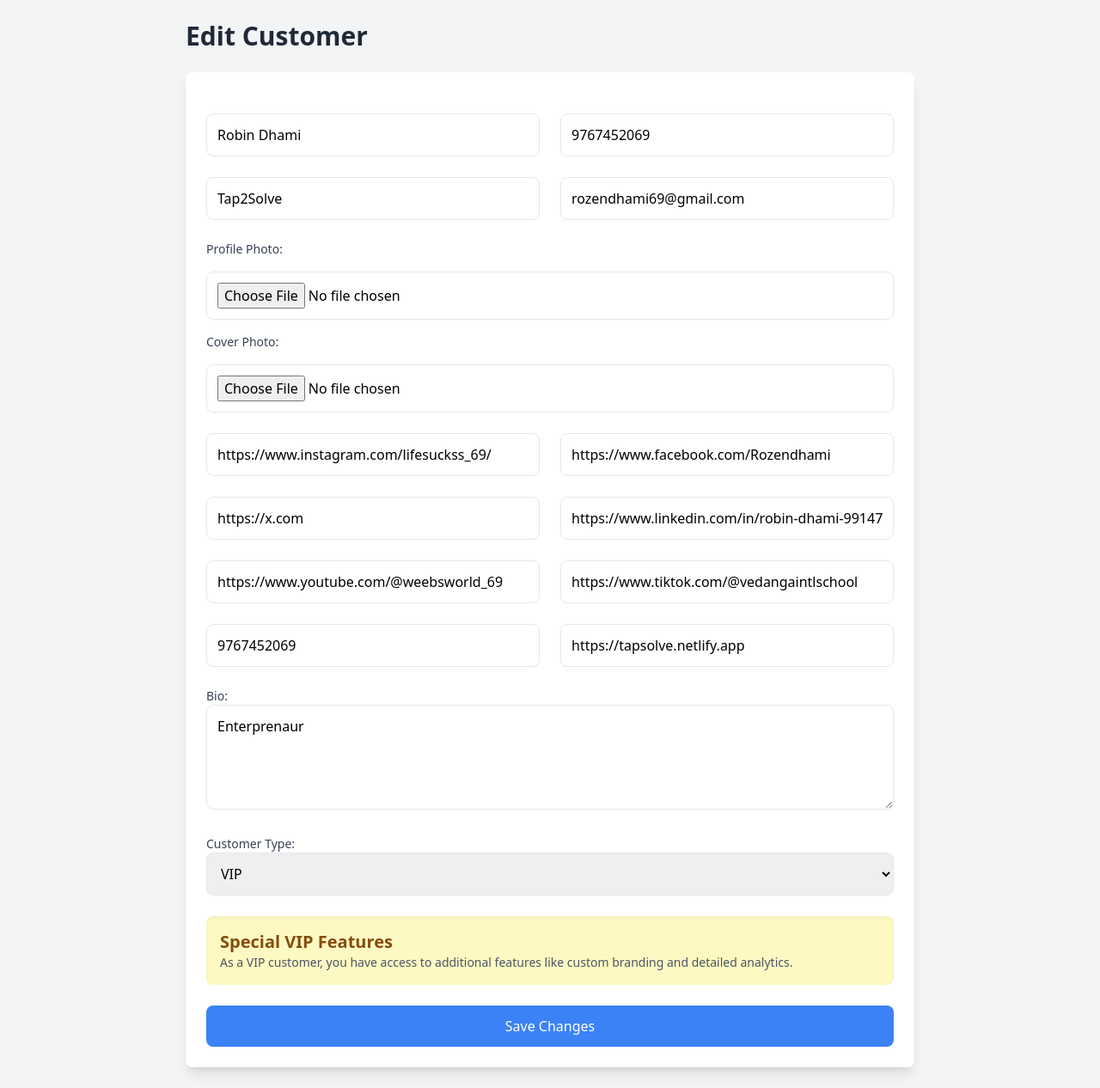
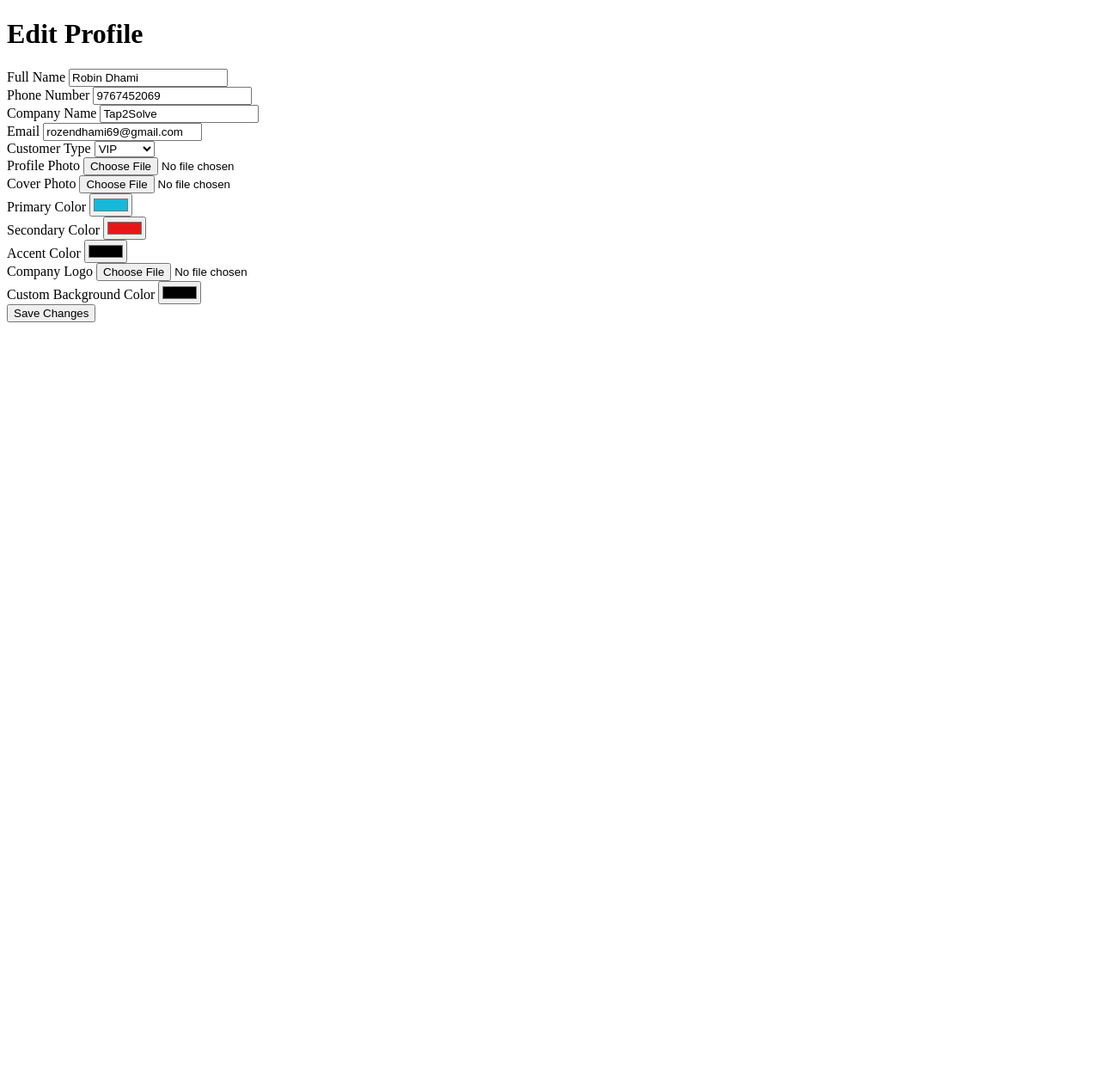
Before and after one commit to RobinDhami/vCards, a Django app: page /edit-customer/4/ in a window 1280 px wide. Shown: the whole page at 86% size. After the commit the page ends 375 px from the top, so only its background shows below. Run offline with Django 5.2, Linux system fonts and the light colour scheme; a user stored in the database is signed in; data comes from the database, SQL or seed files in the repository; both versions use the stored data as it was after the commit; some libraries are stand-ins or nearby versions.

Commit message:
vip edit complete

```diff
--- a/vcard_backend/vcard_backend/urls.py
+++ b/vcard_backend/vcard_backend/urls.py
@@ -19,5 +19,7 @@ urlpatterns = [
     path('customer/<int:customer_id>/analytics/', analytics, name='analytics'),
     path('tap-vcard/<int:customer_id>/', tap_vcard, name='tap_vcard'),
     path('save-vcard/<int:customer_id>/', save_vcard, name='save_vcard'),
+    path('edit-vip-profile/<int:customer_id>/', edit_vip_profile, name='edit_vip_profile'),
+
 
 ] + static(settings.MEDIA_URL, document_root=settings.MEDIA_ROOT)
--- a/vcard_backend/vcards/Templates/analytics.html
+++ b/vcard_backend/vcards/Templates/analytics.html
@@ -29,7 +29,7 @@
         <!-- CTA Buttons -->
         <div class="p-4 border-t">
             <h2 class="text-lg font-semibold text-gray-800 mb-2">Edit Your Profile</h2>
-            <a href="{% url 'edit_customer' customer.id %}" class="bg-yellow-400 text-white p-2 rounded-lg hover:bg-yellow-500">Go to Edit</a>
+            <a href="{% url 'edit_vip_profile' customer.id %}" class="bg-yellow-400 text-white p-2 rounded-lg hover:bg-yellow-500">Go to Edit</a>
         </div>
     </div>
 </body>
--- a/vcard_backend/vcards/Templates/edit_customer.html
+++ b/vcard_backend/vcards/Templates/edit_customer.html
@@ -3,71 +3,84 @@
 <head>
   <meta charset="UTF-8">
   <meta name="viewport" content="width=device-width, initial-scale=1.0">
-    <title>Edit Customer</title>
-    <!-- Tailwind CSS CDN -->
-    <script src="https://cdn.tailwindcss.com"></script>
+  <title>Edit Profile</title>
 </head>
-<body class="bg-gray-100">
+<body>
+  <h1>Edit Profile</h1>
 
-    <div class="max-w-4xl mx-auto p-6">
-        <h1 class="text-3xl font-extrabold text-gray-800 mb-6">Edit Customer</h1>
-        <form method="post" enctype="multipart/form-data" class="space-y-6 bg-white p-6 rounded-lg shadow-lg">
+  <form method="POST" enctype="multipart/form-data">
     {% csrf_token %}
 
-            <!-- Basic Information -->
-            <div class="grid grid-cols-1 md:grid-cols-2 gap-6">
-                <input type="text" name="user_name" value="{{ customer.user_name }}" placeholder="Full Name" required class="border p-3 rounded-lg w-full focus:ring-2 focus:ring-blue-500">
-                <input type="text" name="phone" value="{{ customer.phone }}" placeholder="Phone Number" required class="border p-3 rounded-lg w-full focus:ring-2 focus:ring-blue-500">
-                <input type="text" name="company_name" value="{{ customer.company_name }}" placeholder="Company Name" required class="border p-3 rounded-lg w-full focus:ring-2 focus:ring-blue-500">
-                <input type="email" name="email" value="{{ customer.email }}" placeholder="Email Address" required class="border p-3 rounded-lg w-full focus:ring-2 focus:ring-blue-500">
+    <!-- User Information Section -->
+    <div>
+      <label for="user_name">Full Name</label>
+      <input type="text" name="user_name" value="{{ customer.user_name }}" required>
     </div>
 
-            <!-- Profile and Cover Photos -->
-            <div class="space-y-4">
-                <label class="block text-sm font-medium text-gray-700">Profile Photo:</label>
-                <input type="file" name="profile_photo" class="block w-full border p-3 rounded-lg">
-                <label class="block text-sm font-medium text-gray-700">Cover Photo:</label>
-                <input type="file" name="cover_photo" class="block w-full border p-3 rounded-lg">
+    <div>
+      <label for="phone">Phone Number</label>
+      <input type="text" name="phone" value="{{ customer.phone }}" required>
     </div>
 
-            <!-- Social Media Links -->
-            <div class="grid grid-cols-1 md:grid-cols-2 gap-6">
-                <input type="text" name="instagram" value="{{ customer.instagram }}" placeholder="Instagram" class="border p-3 rounded-lg w-full focus:ring-2 focus:ring-blue-500">
-                <input type="text" name="facebook" value="{{ customer.facebook }}" placeholder="Facebook" class="border p-3 rounded-lg w-full focus:ring-2 focus:ring-blue-500">
-                <input type="text" name="twitter" value="{{ customer.twitter }}" placeholder="Twitter" class="border p-3 rounded-lg w-full focus:ring-2 focus:ring-blue-500">
-                <input type="text" name="linkedin" value="{{ customer.linkedin }}" placeholder="LinkedIn" class="border p-3 rounded-lg w-full focus:ring-2 focus:ring-blue-500">
-                <input type="text" name="youtube" value="{{ customer.youtube }}" placeholder="YouTube" class="border p-3 rounded-lg w-full focus:ring-2 focus:ring-blue-500">
-                <input type="text" name="tiktok" value="{{ customer.tiktok }}" placeholder="TikTok" class="border p-3 rounded-lg w-full focus:ring-2 focus:ring-blue-500">
-                <input type="text" name="whatsapp" value="{{ customer.whatsapp }}" placeholder="WhatsApp" class="border p-3 rounded-lg w-full focus:ring-2 focus:ring-blue-500">
-                <input type="url" name="personal_website" value="{{ customer.personal_website }}" placeholder="Personal Website" class="border p-3 rounded-lg w-full focus:ring-2 focus:ring-blue-500">
+    <div>
+      <label for="company_name">Company Name</label>
+      <input type="text" name="company_name" value="{{ customer.company_name }}" required>
     </div>
 
-            <!-- Bio -->
     <div>
-                <label for="bio" class="block text-sm font-medium text-gray-700">Bio:</label>
-                <textarea name="bio" id="bio" placeholder="Bio" rows="4" class="border p-3 rounded-lg w-full focus:ring-2 focus:ring-blue-500">{{ customer.bio }}</textarea>
+      <label for="email">Email</label>
+      <input type="email" name="email" value="{{ customer.email }}" required>
     </div>
 
-            <!-- Customer Type -->
+    <!-- Customer Type (General or VIP) -->
     <div>
-                <label for="customer_type" class="block text-sm font-medium text-gray-700">Customer Type:</label>
-                <select name="customer_type" id="customer_type" class="border p-3 rounded-lg w-full focus:ring-2 focus:ring-blue-500">
+      <label for="customer_type">Customer Type</label>
+      <select name="customer_type" required>
         <option value="general" {% if customer.customer_type == 'general' %}selected{% endif %}>General</option>
         <option value="vip" {% if customer.customer_type == 'vip' %}selected{% endif %}>VIP</option>
       </select>
     </div>
 
-            <!-- VIP Styling (Optional) -->
-            {% if customer.customer_type == 'vip' %}
-            <div class="mt-6 bg-yellow-100 p-4 rounded-lg shadow-inner">
-                <p class="text-xl font-semibold text-yellow-800">Special VIP Features</p>
-                <p class="text-sm text-gray-600">As a VIP customer, you have access to additional features like custom branding and detailed analytics.</p>
+    <!-- Profile and Cover Photos -->
+    <div>
+      <label for="profile_photo">Profile Photo</label>
+      <input type="file" name="profile_photo">
+    </div>
+
+    <div>
+      <label for="cover_photo">Cover Photo</label>
+      <input type="file" name="cover_photo">
+    </div>
+
+    {% if vip_profile %}
+      <!-- VIP-specific fields -->
+      <div>
+        <label for="primary_color">Primary Color</label>
+        <input type="color" name="primary_color" value="{{ vip_profile.primary_color }}">
+      </div>
+
+      <div>
+        <label for="secondary_color">Secondary Color</label>
+        <input type="color" name="secondary_color" value="{{ vip_profile.secondary_color }}">
+      </div>
+
+      <div>
+        <label for="accent_color">Accent Color</label>
+        <input type="color" name="accent_color" value="{{ vip_profile.accent_color }}">
+      </div>
+
+      <div>
+        <label for="company_logo">Company Logo</label>
+        <input type="file" name="company_logo">
+      </div>
+
+      <div>
+        <label for="custom_background">Custom Background Color</label>
+        <input type="color" name="custom_background" value="{{ vip_profile.custom_background }}">
       </div>
     {% endif %}
 
-            <button type="submit" class="w-full bg-blue-500 hover:bg-blue-600 text-white py-3 rounded-lg focus:outline-none focus:ring-2 focus:ring-blue-500">Save Changes</button>
+    <button type="submit">Save Changes</button>
   </form>
-    </div>
-
 </body>
 </html>
--- a/vcard_backend/vcards/Templates/vprofile.html
+++ b/vcard_backend/vcards/Templates/vprofile.html
@@ -69,7 +69,7 @@
                 <i class="fas fa-address-book mr-2"></i>Save to Contacts
             </a>
         </div>
-        <!-- Analytics & CTA Buttons (Placeholder) -->
+        <!-- VIP Exclusive Features -->
         <div class="p-4 border-t">
             <h2 class="text-lg font-semibold text-gray-800 mb-2">Exclusive VIP Features</h2>
             <div class="grid grid-cols-2 gap-2">
@@ -99,7 +99,7 @@
         function openModal(actionType) {
             document.getElementById('passwordModal').classList.remove('hidden');
             // Optionally set a custom action based on the button clicked
-            document.getElementById('passwordForm').action = actionType === 'analytics' ? "{% url 'analytics' customer.id %}" : "{% url 'edit_customer' customer.id %}";
+            document.getElementById('passwordForm').action = actionType === 'analytics' ? "{% url 'analytics' customer.id %}" : "{% url 'edit_vip_profile' customer.id %}";
         }
 
         // Close the modal
--- a/vcard_backend/vcards/views.py
+++ b/vcard_backend/vcards/views.py
@@ -3,6 +3,7 @@ from django.contrib.auth.decorators import login_required
 from django.contrib import messages
 from .models import Customer, VCard, VIPProfile, CustomerType
 from django.http import JsonResponse
+from vcards import models
 
 
 # ============================
@@ -73,34 +74,13 @@ def create_vcard(request):
 # ============================
 # EDIT CUSTOMER VIEW
 # ============================
-@login_required
-def edit_customer(request, customer_id):
-    customer = get_object_or_404(Customer, id=customer_id)
+from django.shortcuts import render, get_object_or_404, redirect
+from django.contrib.auth.decorators import login_required
+from .models import Customer
 
-    # Check if the current user is an admin or VIP
-    if customer.is_vip and not request.user.is_staff:  # Only prompt non-admin VIP users for password
-        return redirect('password_check', customer_id=customer.id)  # Redirect to password check page for non-admin VIPs
-
-    if request.method == 'POST':
-        customer.user_name = request.POST['user_name']
-        customer.phone = request.POST['phone']
-        customer.company_name = request.POST['company_name']
-        customer.email = request.POST['email']
-        customer.customer_type = request.POST.get('customer_type', CustomerType.GENERAL)
-
-        # Handle profile photo update
-        if 'profile_photo' in request.FILES:
-            customer.profile_photo = request.FILES['profile_photo']
-
-        # Handle cover photo update
-        if 'cover_photo' in request.FILES:
-            customer.cover_photo = request.FILES['cover_photo']
-
-        customer.save()
-        return redirect('dashboard')
-
-    return render(request, 'edit_customer.html', {'customer': customer})
-
+from django.shortcuts import render, get_object_or_404, redirect
+from django.contrib.auth.decorators import login_required
+from .models import Customer
 
 # ============================
 # VCARD DETAIL VIEW
@@ -266,3 +246,96 @@ def admin_analytics(request):
     return render(request, 'admin_analytics.html', {
         'total_taps': total_taps,
     })
+
+@login_required
+def edit_vip_profile(request, customer_id):
+    customer = get_object_or_404(Customer, id=customer_id)
+
+    # Ensure VIP profile exists or create one
+    vip_profile, created = VIPProfile.objects.get_or_create(customer=customer)
+
+    if request.method == 'POST':
+        vip_profile.primary_color = request.POST.get('primary_color', vip_profile.primary_color)
+        vip_profile.secondary_color = request.POST.get('secondary_color', vip_profile.secondary_color)
+        vip_profile.accent_color = request.POST.get('accent_color', vip_profile.accent_color)
+
+        # Handle company logo upload
+        if 'company_logo' in request.FILES:
+            vip_profile.company_logo = request.FILES['company_logo']
+
+        # Handle custom background color
+        vip_profile.custom_background = request.POST.get('custom_background', vip_profile.custom_background)
+
+        vip_profile.save()
+
+        # Redirect to the same page after saving the changes
+        return redirect('edit_vip_profile', customer_id=customer.id)
+
+    return render(request, 'edit_vip_profile.html', {'customer': customer, 'vip_profile': vip_profile})
+
+from django.shortcuts import render, get_object_or_404, redirect
+from django.contrib.auth.decorators import login_required
+from .models import Customer, VIPProfile, CustomerType
+from django.contrib import messages
+
+@login_required
+def edit_customer(request, customer_id):
+    customer = get_object_or_404(Customer, id=customer_id)
+
+    # Check if the user is authorized to edit this customer (only the user themselves or staff can edit)
+    if request.user != customer.user and not request.user.is_staff:
+        return redirect('dashboard')  # Redirect if the user is not allowed to edit this customer
+
+    # Check if the customer is a VIP and fetch their VIP profile
+    vip_profile = None
+    if customer.is_vip:
+        vip_profile = customer.vip_profile
+
+    if request.method == 'POST':
+        # Handle form data and update customer info
+        customer.user_name = request.POST.get('user_name', customer.user_name)
+        customer.phone = request.POST.get('phone', customer.phone)
+        customer.company_name = request.POST.get('company_name', customer.company_name)
+        customer.email = request.POST.get('email', customer.email)
+
+        # Handle customer type change (general to VIP or vice versa)
+        customer_type = request.POST.get('customer_type', customer.customer_type)
+        if customer_type != customer.customer_type:
+            customer.customer_type = customer_type
+            if customer.customer_type == CustomerType.VIP and not customer.is_vip:
+                # Create a VIP profile when switching to VIP
+                vip_profile = VIPProfile.objects.create(customer=customer)
+            elif customer.customer_type != CustomerType.VIP and customer.is_vip:
+                # Remove VIP profile when switching away from VIP
+                if vip_profile:
+                    vip_profile.delete()
+
+        # Handle file uploads for profile and cover photos
+        if 'profile_photo' in request.FILES:
+            customer.profile_photo = request.FILES['profile_photo']
+
+        if 'cover_photo' in request.FILES:
+            customer.cover_photo = request.FILES['cover_photo']
+
+        # Handle VIP-specific fields
+        if vip_profile:
+            vip_profile.primary_color = request.POST.get('primary_color', vip_profile.primary_color)
+            vip_profile.secondary_color = request.POST.get('secondary_color', vip_profile.secondary_color)
+            vip_profile.accent_color = request.POST.get('accent_color', vip_profile.accent_color)
+
+            if 'company_logo' in request.FILES:
+                vip_profile.company_logo = request.FILES['company_logo']
+
+            vip_profile.custom_background = request.POST.get('custom_background', vip_profile.custom_background)
+
+            vip_profile.save()
+
+        customer.save()
+        messages.success(request, "Your information has been updated successfully!")
+        return redirect('dashboard')  # Redirect to dashboard after saving changes
+
+    # Prepopulate form with existing customer data
+    return render(request, 'edit_customer.html', {
+        'customer': customer,
+        'vip_profile': vip_profile,
+    })
```
Also changed, not shown: vcard_backend/vcards/Templates/edit_vip_profile.html (added, +19 -0 lines), vcard_backend/vcards/models.py (+11 -0 lines), vcard_backend/db.sqlite3, vcard_backend/media/company_logos/DALLE_2025-03-18_21.42.53_-_A_front-facing_sleek_and_professional_logo_for_Tap2Solve_with_a_tech-inspired_color_scheme_of_blue_teal_and_silver._The_design_features_a_center.webp (added), vcard_backend/media/company_logos/DALLE_2025-03-18_21_0MG8JHs.42.53_-_A_front-facing_sleek_and_professional_logo_for_Tap2Solve_with_a_tech-inspired_color_scheme_of_blue_teal_and_silver._The_design_features_a_center.webp (added), vcard_backend/vcards/migrations/0009_vipprofile_accent_color_vipprofile_company_logo_and_more.py (added). Lines whose indentation alone changed are shown as unchanged.
